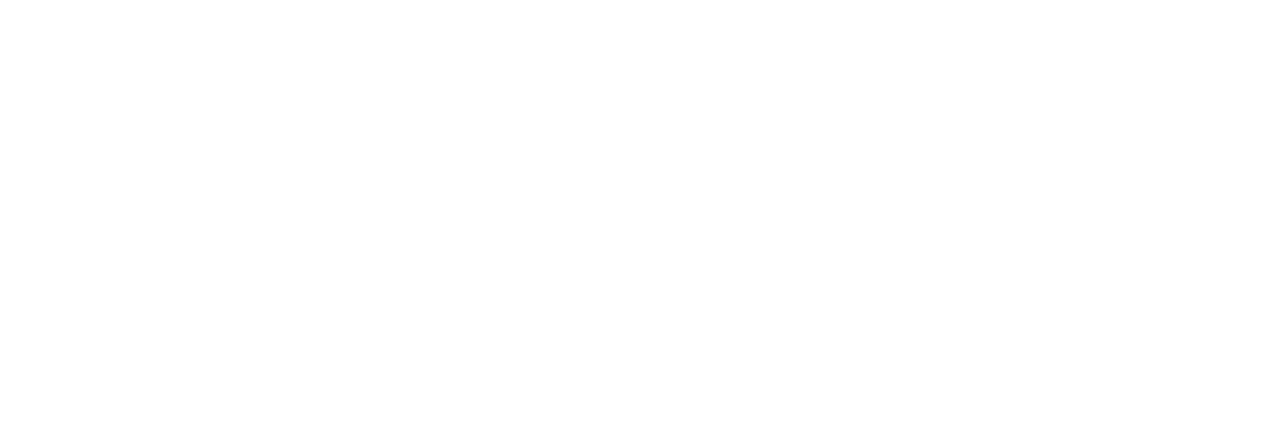
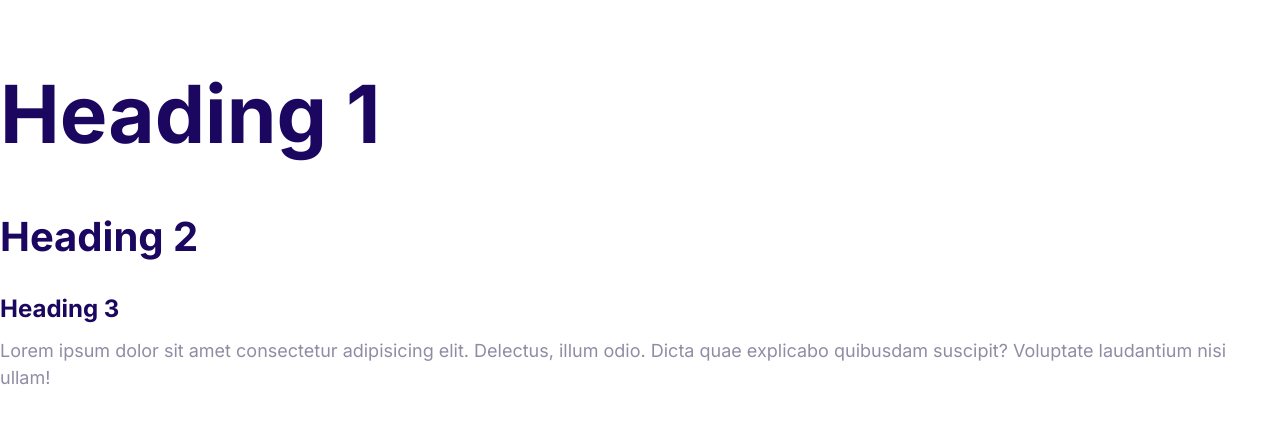
Before and after one commit to DZBENYA/Moshify, a plain HTML site: page index.html in a window 1280 px wide. Drawn offline with Linux system fonts and the light colour scheme.

Commit message:
Define the styles for the fonts.

```diff
--- a/css/styles.css
+++ b/css/styles.css
@@ -5,3 +5,52 @@
   --color-headings: #1b0760;
   --color-body: #918ca4;
 }
+
+html {
+  font-size: 62.5%;
+}
+
+body {
+  font-family: "Inter", Arial, Helvetica, sans-serif;
+  font-size: 2.4rem;
+  line-height: 1.5;
+  color: var(--color-body);
+}
+
+h1,
+h2,
+h3 {
+  color: var(--color-headings);
+  margin-bottom: 1rem;
+}
+
+h1 {
+  font-size: 7rem;
+}
+
+h2 {
+  font-size: 4rem;
+}
+
+h3 {
+  font-size: 3rem;
+}
+
+p {
+  margin-top: 0;
+}
+
+@media screen and (min-width: 1024px) {
+  body {
+    font-size: 1.8rem;
+  }
+  h1 {
+    font-size: 8rem;
+  }
+  h2 {
+    font-size: 4rem;
+  }
+  h3 {
+    font-size: 2.4rem;
+  }
+}
--- a/index.html
+++ b/index.html
@@ -5,8 +5,23 @@
     <meta http-equiv="X-UA-Compatible" content="IE=edge" />
     <meta name="viewport" content="width=device-width, initial-scale=1.0" />
     <title>Document</title>
+    <link rel="preconnect" href="https://fonts.googleapis.com" />
+    <link rel="preconnect" href="https://fonts.gstatic.com" crossorigin />
+    <link
+      href="https://fonts.googleapis.com/css2?family=Inter:wght@400;700&display=swap"
+      rel="stylesheet"
+    />
     <link rel="stylesheet" href="/css/normalize.css" />
     <link rel="stylesheet" href="/css/styles.css" />
   </head>
-  <body></body>
+  <body>
+    <h1>Heading 1</h1>
+    <h2>Heading 2</h2>
+    <h3>Heading 3</h3>
+    <p>
+      Lorem ipsum dolor sit amet consectetur adipisicing elit. Delectus, illum
+      odio. Dicta quae explicabo quibusdam suscipit? Voluptate laudantium nisi
+      ullam!
+    </p>
+  </body>
 </html>
```
